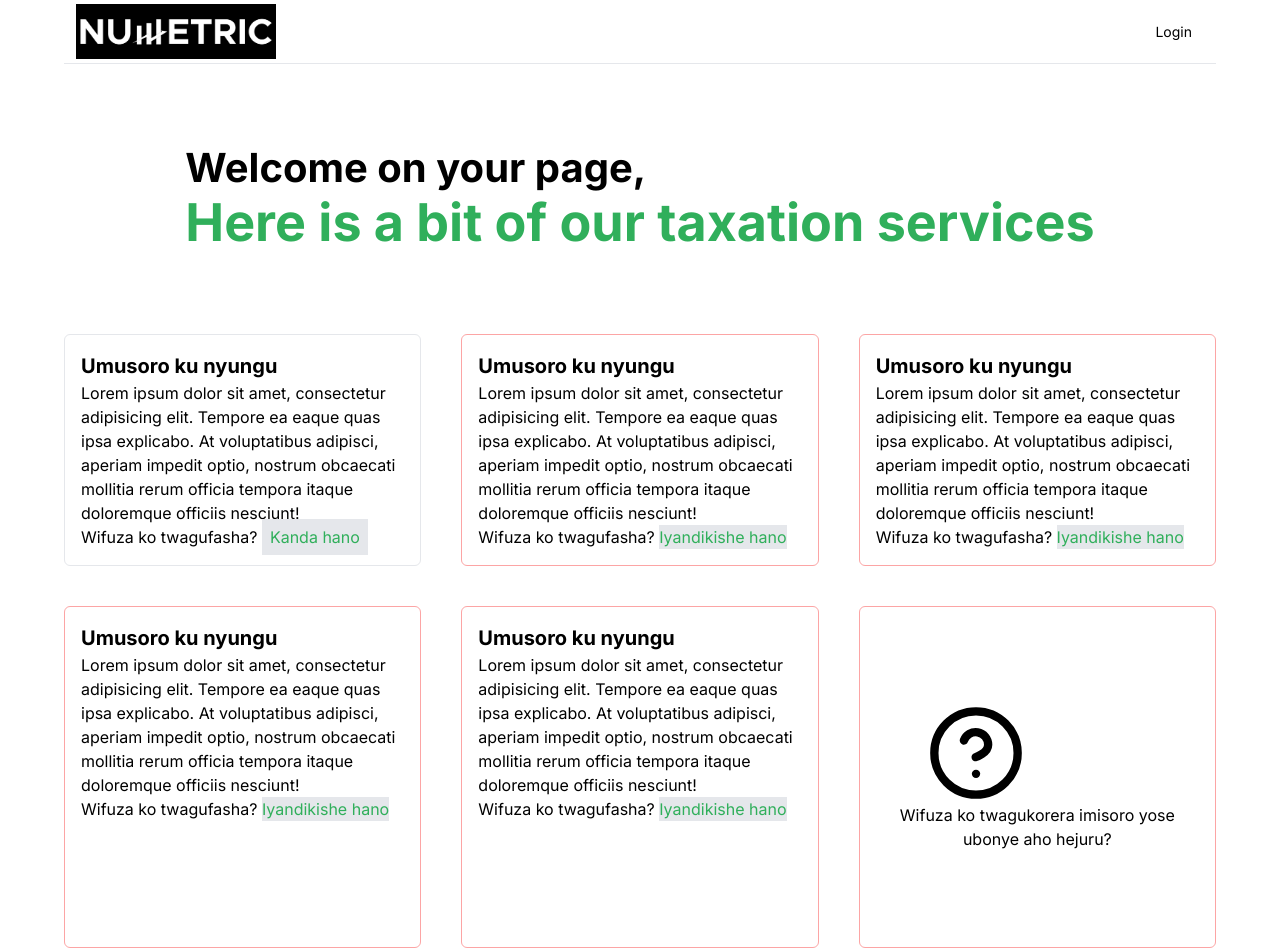
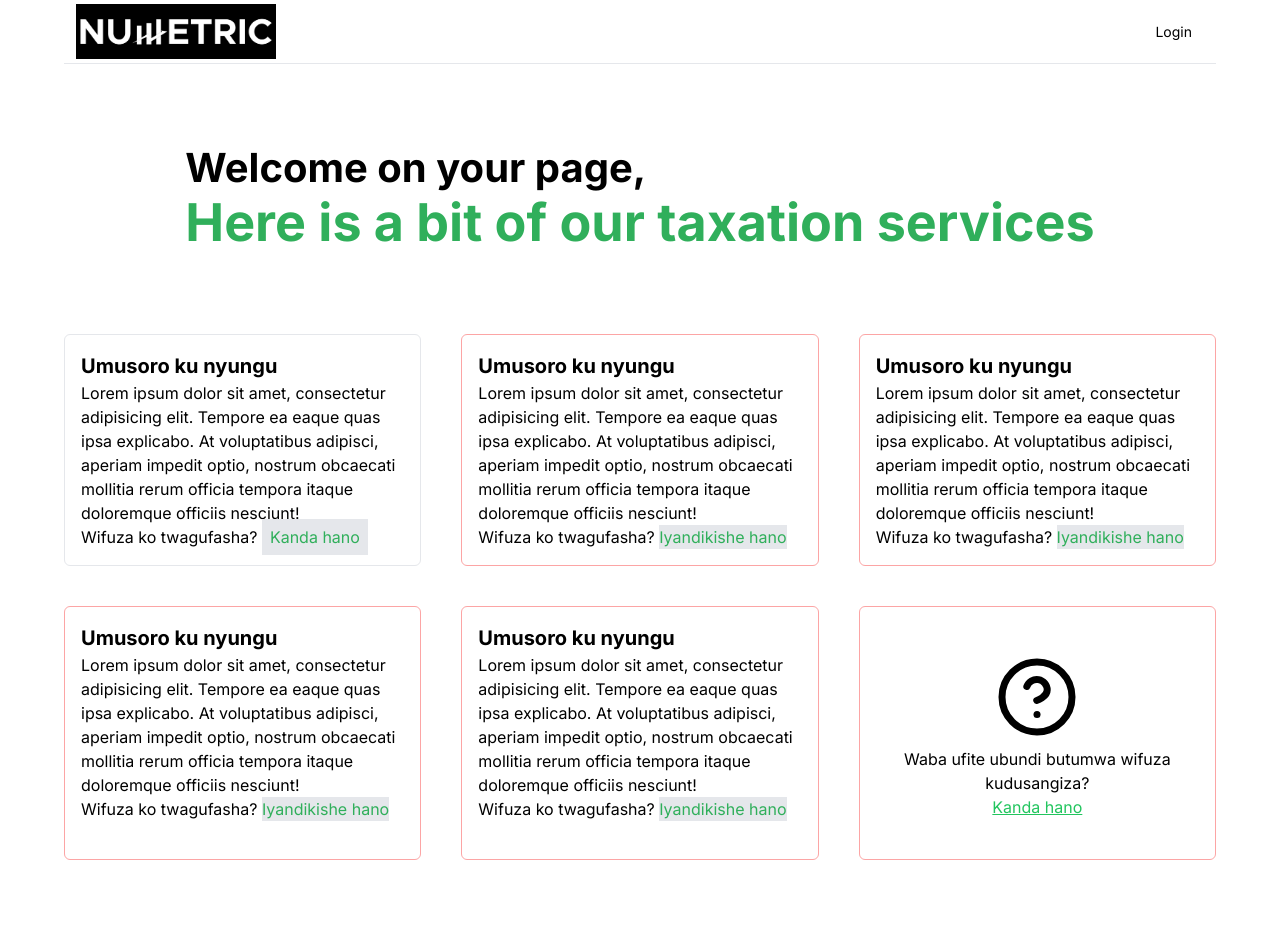
Before and after one commit to pinsoegustave/taxation-system, a Next.js app: page /user-page in a window 1280 px wide. Shown: the top 952 px of the page. After the commit the page ends 900 px from the top, so only its background shows below. Built offline with nearby package versions, Linux system fonts and the light colour scheme; no server answers.

Commit message:
Modal creation

```diff
--- a/app/more_info/page.tsx
+++ b/app/more_info/page.tsx
@@ -1,4 +1,3 @@
-"use client"
 import AuthButton from '@/components/AuthButton'
 import Button from '@/components/Button'
 import { BUSINESS_TYPES } from '@/index'
--- /dev/null
+++ b/app/user-page/Modal.tsx
@@ -0,0 +1,28 @@
+import React from 'react'
+import { X } from 'react-feather';
+
+type ToolProps = {
+    open: boolean,
+    onClose: () => void,
+    children: React.ReactNode;
+}
+const Modal = ({open, onClose, children} : ToolProps) => {
+  return (
+    <div
+    onClick={onClose}
+    className={`fixed inset-0 flex justify-center item-center transition-colors ${open ? "visible bg-black/20" : "invisible"}`}>
+        {/* Modal */}
+        <div onClick={(e) => e.stopPropagation()}
+            className={`bg-white rounded-xl shadow p-6 transition-all ${open ? "scale-100 opacity-100" : "scale-125 opacity-0"}`}>
+                <button
+                onClick={onClose}
+                className='absolute top-2 right-2 p-1 rounded-lg text-gray-400 bg-white hover:bg-gray-50 hover:text-gray-600'>
+                    <X />
+                    {children}
+                </button>
+            </div>
+    </div>
+  )
+}
+
+export default Modal
--- a/app/user-page/page.tsx
+++ b/app/user-page/page.tsx
@@ -1,11 +1,22 @@
 import AuthButton from '@/components/AuthButton'
 import Image from 'next/image'
 import Link from 'next/link'
-import React from 'react'
+import React, { useState } from 'react'
 import { HelpCircle } from 'react-feather'
+import Modal from './Modal'
 
-const page = () => {
+interface MyComponentProps {}
+const page: React.FC<MyComponentProps> = () => {
 
+  const [ open, setOpen ] = useState<boolean>(false);
+
+  const handleOpen = () => {
+    setOpen(true);
+  };
+
+  const handleClose = () => {
+    setOpen(false);
+  }
   return (
     <div className="max-container padding-container flex-1 w-full flex flex-col gap-20 items-center text-black">
       <div className="w-full">
@@ -32,8 +43,25 @@ const page = () => {
       <div className='p-4 w-full md:max-w-[40vw] border border-foreground/10 rounded-md'>
         <h2 className='bold-20'>Umusoro ku nyungu</h2>
         <p>Lorem ipsum dolor sit amet, consectetur adipisicing elit. Tempore ea eaque quas ipsa explicabo. At voluptatibus adipisci, aperiam impedit optio, nostrum obcaecati mollitia rerum officia tempora itaque doloremque officiis nesciunt!</p>
-        <span>Wifuza ko twagufasha? <Link href={'/more_info'} className='text-green-50 bg-gray-200 p-2 hover:underline'>Kanda hano</Link></span>
+        <span>Wifuza ko twagufasha? <Link href={'/more_info'} className='text-green-50 bg-gray-200 p-2 hover:underline' onClick={() => setOpen(true)}>Kanda hano</Link></span>
     </div>
+    <Modal open={open} onClose={() => setOpen(false)}>
+      <div className='text-center w-56'>
+        <form action="" method="post">
+        <div className="flex flex-col py-2">
+              <label htmlFor="" className="">
+                Country:<sub>(required)</sub>
+              </label>
+              <input
+                type="text"
+                disabled
+                value="Rwanda"
+                className="font-[300] bg-[#63798D] py-2 px-4 outline-none text-white placeholder:text-white w-full"
+              />
+            </div>
+        </form>
+      </div>
+    </Modal>
       <div className='p-4 w-full md:max-w-[40vw] border border-red-300 rounded-md'>
         <h2 className='bold-20'>Umusoro ku nyungu</h2>
         <p>Lorem ipsum dolor sit amet, consectetur adipisicing elit. Tempore ea eaque quas ipsa explicabo. At voluptatibus adipisci, aperiam impedit optio, nostrum obcaecati mollitia rerum officia tempora itaque doloremque officiis nesciunt!</p>
@@ -54,9 +82,10 @@ const page = () => {
         <p>Lorem ipsum dolor sit amet, consectetur adipisicing elit. Tempore ea eaque quas ipsa explicabo. At voluptatibus adipisci, aperiam impedit optio, nostrum obcaecati mollitia rerum officia tempora itaque doloremque officiis nesciunt!</p>
         <span>Wifuza ko twagufasha? <button className='text-green-50 bg-gray-200'>Iyandikishe hano</button></span>
     </div>
-    <div className='p-4 w-full md:max-w-[40vw] border border-red-300 rounded-md text-center py-24'>
-        <HelpCircle className='h-50 w-50' height={100} width={200} />
-        Wifuza ko twagukorera imisoro yose ubonye aho hejuru?
+    <div className='p-4 w-full md:max-w-[40vw] mx-auto border border-red-300 rounded-md text-center py-10'>
+        <HelpCircle className='h-50 w-50 mx-auto py-2' height={100} width={200} />
+        <p>Waba ufite ubundi butumwa wifuza kudusangiza?</p>
+        <button className='underline text-green-500'>Kanda hano</button>
     </div>
     </div>
       </div>
```
